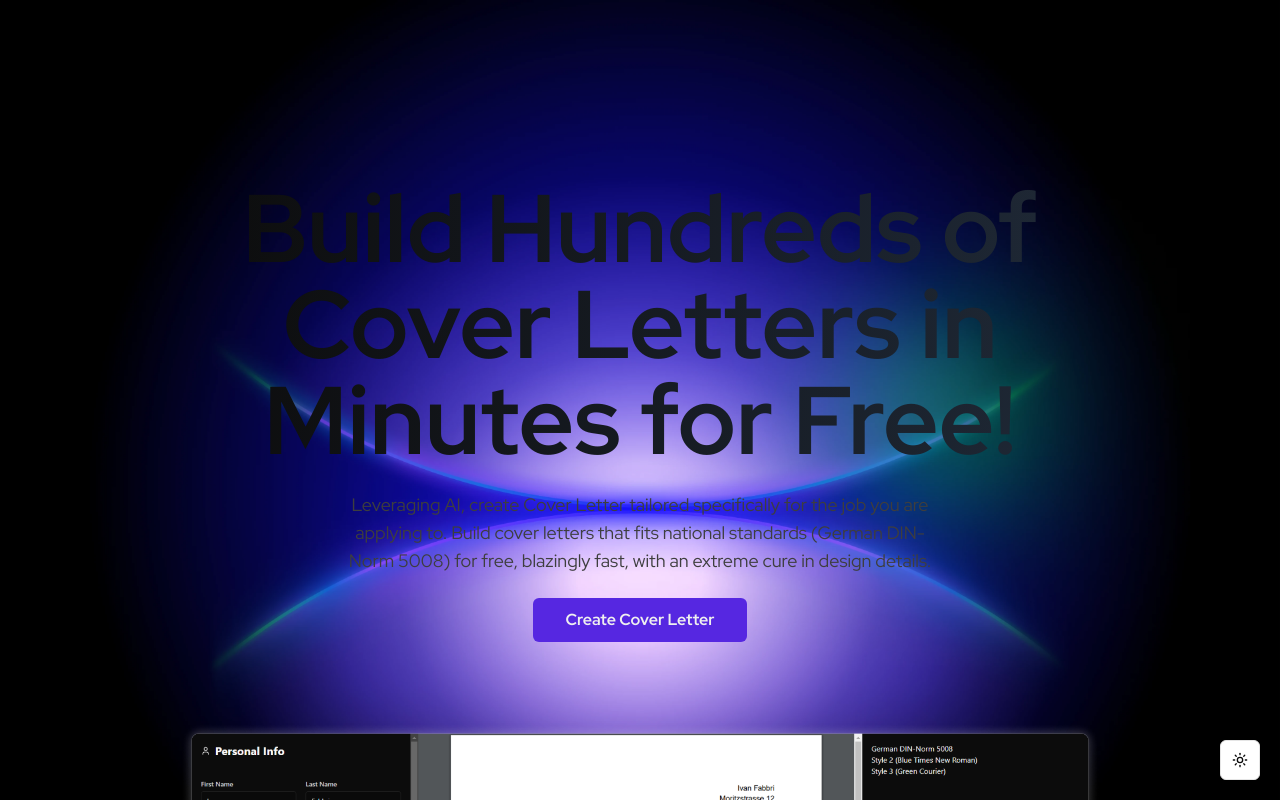
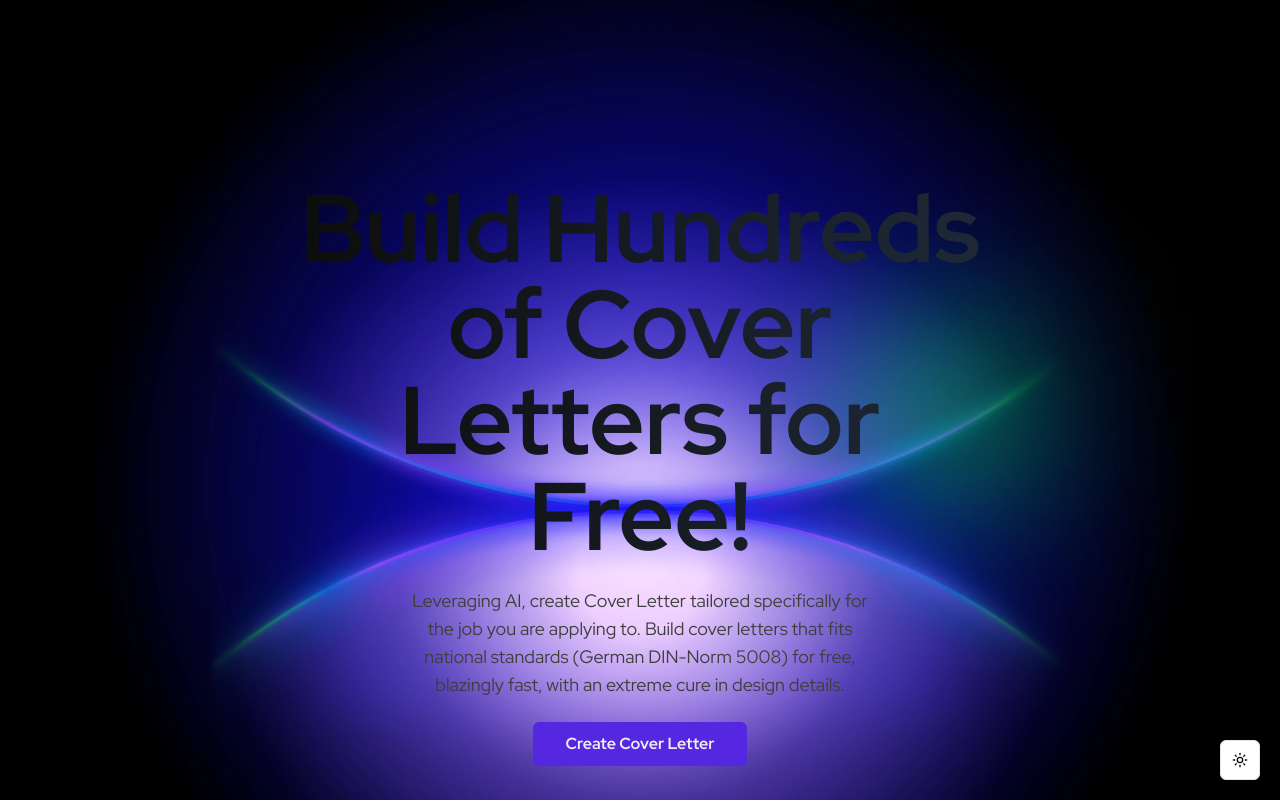
Before and after one commit to IvanSmiths/cover-letter-builder-pro, a Next.js app: page / in a window 1280 px wide. Shown: the top 800 px of the page. Built offline with nearby package versions, Linux system fonts and the light colour scheme.

Commit message:
improve style

```diff
--- a/components/home/header/Header.tsx
+++ b/components/home/header/Header.tsx
@@ -2,7 +2,7 @@ import HeaderText from "@/components/home/header/HeaderText";
 import HeaderImage from "@/components/home/header/HeaderImage";
 
 const Header = () => {
-  const title = "Build Hundreds of Cover Letters in Minutes for Free!";
+  const title = "Build Hundreds of Cover Letters for Free!";
   const paragraph =
     "Leveraging AI, create Cover Letter tailored specifically for the job you are applying to. " +
     "Build cover letters that fits national standards (German DIN-Norm 5008) for free, blazingly fast, with an extreme cure in design details.";
--- a/components/home/header/HeaderText.tsx
+++ b/components/home/header/HeaderText.tsx
@@ -9,10 +9,10 @@ type HeaderProps = {
 const HeaderText = ({ title, paragraph, isHero }: HeaderProps) => {
   return (
     <div
-      className={`${isHero ? "pt-large md:pt-xxlarge" : "mt-large"} align-center flex flex-col items-center gap-regular`}
+      className={`${isHero ? "px-0 pt-large md:px-xlarge md:pt-xxlarge" : "mt-large"} align-center flex flex-col items-center gap-regular`}
     >
       <h1
-        className={`${isHero ? "h-full bg-gradient-to-r from-dark to-gray-800 bg-clip-text text-4xl text-transparent dark:from-light dark:to-gray-400 md:text-7xl lg:text-8xl" : "text-6xl"} text-center font-bold`}
+        className={`${isHero ? "h-full bg-gradient-to-r from-dark to-gray-800 bg-clip-text text-4xl text-transparent dark:from-light dark:to-gray-300 md:text-7xl lg:text-8xl" : "text-6xl"} text-center font-bold`}
       >
         {title}
       </h1>
```
